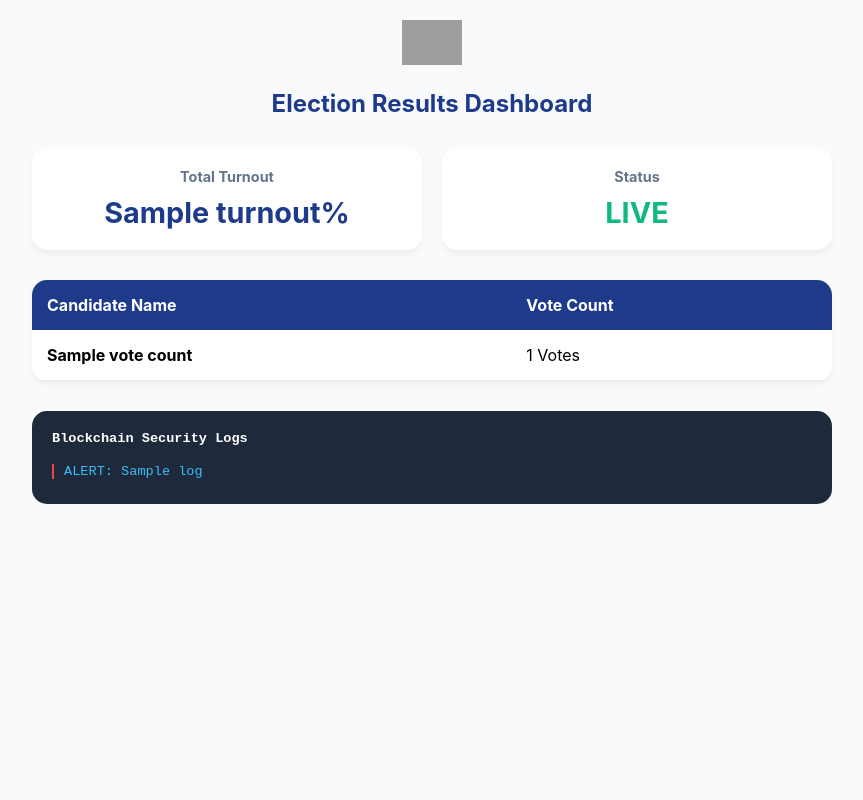
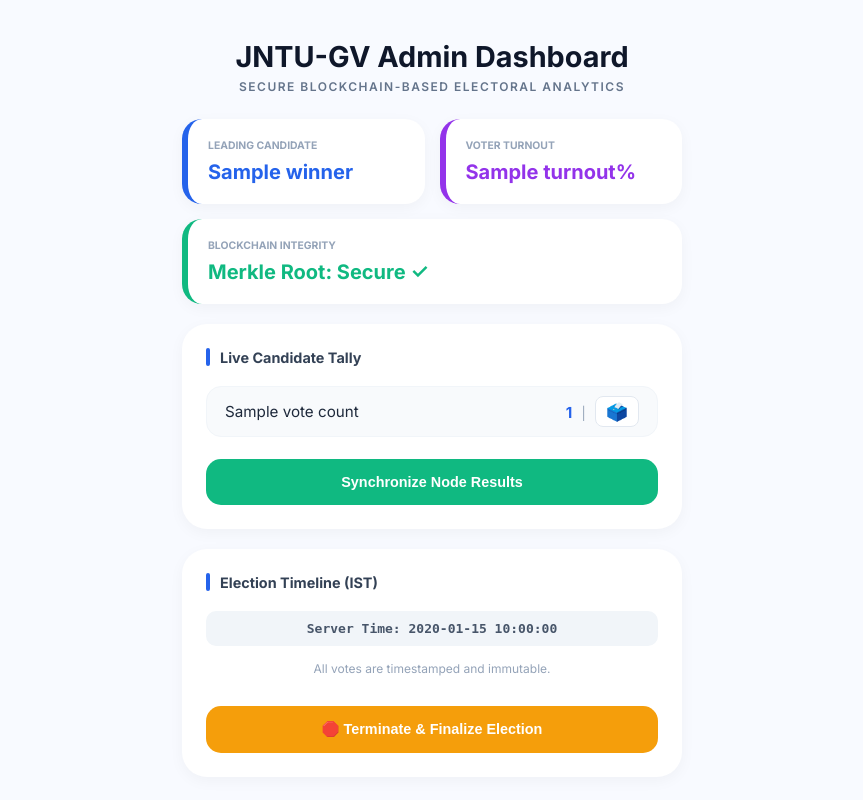
Before and after one commit to prudhvi16131/jntugv-voting-system, a Flask app: template templates/results.html in a window 1280 px wide. Shown: the whole page, without its empty margins (208-1071 px from the left). Run offline with Flask 3, Linux system fonts and the light colour scheme; the template is opened without the code that fills it: most values are stand-ins (such as "Sample title", 1, 10 or a date in 2020); grey boxes are pictures that could not be loaded.

Commit message:
Applied premium card UI to results page

```diff
--- a/templates/results.html
+++ b/templates/results.html
@@ -3,148 +3,219 @@
 <head>
     <meta charset="UTF-8">
     <meta name="viewport" content="width=device-width, initial-scale=1.0">
-    <title>Admin Dashboard | JNTU-GV Election</title>
+    <title>JNTU-GV | Admin Dashboard</title>
+    <link href="https://fonts.googleapis.com/css2?family=Inter:wght@400;600;700&display=swap" rel="stylesheet">
     <style>
         :root {
-            --jntu-blue: #1e3a8a;
+            --primary: #2563eb;
+            --secondary: #9333ea;
             --success: #10b981;
-            --danger: #ef4444;
-            --bg: #f8fafc;
+            --warning: #f59e0b;
+            --text-main: #1e293b;
+            --text-sub: #64748b;
+            --bg-light: #f8faff;
         }
 
         body {
             font-family: 'Inter', sans-serif;
-            background-color: var(--bg);
+            background-color: var(--bg-light);
             margin: 0;
             padding: 20px;
+            color: var(--text-main);
         }
 
-        .dashboard {
-            max-width: 800px;
+        .dashboard-container {
+            max-width: 500px;
             margin: 0 auto;
-        }
-
-        .header {
-            text-align: center;
-            margin-bottom: 30px;
-        }
-
-        .stats-grid {
-            display: grid;
-            grid-template-columns: repeat(auto-fit, minmax(200px, 1fr));
-            gap: 20px;
-            margin-bottom: 30px;
-        }
-
-        .stat-card {
-            background: white;
-            padding: 20px;
-            border-radius: 15px;
-            box-shadow: 0 4px 6px rgba(0,0,0,0.05);
             text-align: center;
         }
 
-        .stat-card h3 {
-            margin: 0;
-            color: #64748b;
-            font-size: 0.9rem;
+        h1 {
+            font-weight: 700;
+            font-size: 1.8rem;
+            margin-bottom: 5px;
+            color: #0f172a;
         }
 
-        .stat-card .value {
-            font-size: 1.8rem;
+        .subtitle {
+            font-size: 0.75rem;
+            color: var(--text-sub);
+            margin-bottom: 25px;
+            text-transform: uppercase;
+            letter-spacing: 1.5px;
+            font-weight: 600;
+        }
+
+        /* Stats Card Grid */
+        .stats-grid {
+            display: grid;
+            grid-template-columns: 1fr 1fr;
+            gap: 15px;
+            margin-bottom: 15px;
+        }
+
+        .stat-box {
+            background: white;
+            padding: 20px;
+            border-radius: 20px;
+            text-align: left;
+            box-shadow: 0 4px 15px rgba(0,0,0,0.04);
+            border-left: 6px solid var(--primary);
+            transition: transform 0.2s;
+        }
+
+        .stat-box:hover { transform: translateY(-3px); }
+        .stat-box.voter { border-left-color: var(--secondary); }
+        .stat-box.integrity {
+            border-left-color: var(--success);
+            grid-column: span 2;
+        }
+
+        .stat-label {
+            font-size: 0.65rem;
             font-weight: 700;
-            color: var(--jntu-blue);
+            color: #94a3b8;
+            text-transform: uppercase;
+        }
+
+        .stat-value {
+            font-size: 1.25rem;
+            margin-top: 8px;
+            font-weight: 700;
+        }
+
+        .blue-text { color: var(--primary); }
+        .purple-text { color: var(--secondary); }
+        .green-text { color: var(--success); }
+
+        /* Candidate Section */
+        .section-card {
+            background: white;
+            border-radius: 25px;
+            padding: 24px;
+            margin-top: 20px;
+            box-shadow: 0 4px 15px rgba(0,0,0,0.04);
+        }
+
+        .section-title {
+            font-size: 0.9rem;
+            font-weight: 700;
+            text-align: left;
+            margin-bottom: 20px;
+            color: #334155;
+            display: flex;
+            align-items: center;
+        }
+
+        .section-title::before {
+            content: "";
+            width: 4px;
+            height: 18px;
+            background: var(--primary);
+            margin-right: 10px;
+            border-radius: 10px;
+        }
+
+        .vote-row {
+            display: flex;
+            justify-content: space-between;
+            align-items: center;
+            background: #f8fafc;
+            border: 1px solid #f1f5f9;
+            padding: 14px 18px;
+            border-radius: 15px;
+            margin-bottom: 12px;
+            font-size: 0.95rem;
+        }
+
+        .vote-row strong { color: var(--primary); }
+
+        .symbol-badge {
+            background: #fff;
+            border: 1px solid #e2e8f0;
+            padding: 4px 10px;
+            border-radius: 8px;
+            font-size: 1.1rem;
+        }
+
+        .btn {
+            width: 100%;
+            padding: 15px;
+            border: none;
+            border-radius: 15px;
+            font-weight: 700;
+            cursor: pointer;
+            font-size: 0.9rem;
+            transition: all 0.2s;
             margin-top: 10px;
         }
 
-        .results-table {
-            width: 100%;
-            background: white;
-            border-collapse: collapse;
-            border-radius: 15px;
-            overflow: hidden;
-            box-shadow: 0 4px 6px rgba(0,0,0,0.05);
-            margin-bottom: 30px;
-        }
+        .btn-sync { background: var(--success); color: white; }
+        .btn-sync:hover { background: #059669; }
 
-        .results-table th {
-            background-color: var(--jntu-blue);
-            color: white;
-            padding: 15px;
-            text-align: left;
-        }
+        .btn-stop { background: var(--warning); color: white; margin-top: 15px; }
+        .btn-stop:hover { background: #d97706; }
 
-        .results-table td {
-            padding: 15px;
-            border-bottom: 1px solid #e2e8f0;
-        }
-
-        .security-log {
-            background: #1e293b;
-            color: #38bdf8;
-            padding: 20px;
-            border-radius: 15px;
-            font-family: 'Courier New', monospace;
-            font-size: 0.85rem;
-        }
-
-        .security-log h4 {
-            color: white;
-            margin-top: 0;
-        }
-
-        .log-entry {
-            margin-bottom: 5px;
-            border-left: 2px solid var(--danger);
-            padding-left: 10px;
+        .time-display {
+            background: #f1f5f9;
+            padding: 10px;
+            border-radius: 10px;
+            font-family: monospace;
+            font-weight: 600;
+            color: #475569;
+            margin-bottom: 10px;
         }
     </style>
 </head>
 <body>
 
-<div class="dashboard">
-    <div class="header">
-        <img src="https://upload.wikimedia.org/wikipedia/en/thumb/1/1d/JNTU_Gurajada_Vizianagaram_logo.png/220px-JNTU_Gurajada_Vizianagaram_logo.png" width="60" alt="Logo">
-        <h2 style="color: var(--jntu-blue);">Election Results Dashboard</h2>
-    </div>
+<div class="dashboard-container">
+    <h1>JNTU-GV Admin Dashboard</h1>
+    <div class="subtitle">Secure Blockchain-Based Electoral Analytics</div>
 
     <div class="stats-grid">
-        <div class="stat-card">
-            <h3>Total Turnout</h3>
-            <div class="value">{{ turnout }}%</div>
+        <div class="stat-box">
+            <div class="stat-label">Leading Candidate</div>
+            <div class="stat-value blue-text">
+                {{ winner if winner else "TBD" }}
+            </div>
         </div>
-        <div class="stat-card">
-            <h3>Status</h3>
-            <div class="value" style="color: var(--success);">LIVE</div>
+        <div class="stat-box voter">
+            <div class="stat-label">Voter Turnout</div>
+            <div class="stat-value purple-text">{{ turnout }}%</div>
+        </div>
+        <div class="stat-box integrity">
+            <div class="stat-label">Blockchain Integrity</div>
+            <div class="stat-value green-text">Merkle Root: Secure ✓</div>
         </div>
     </div>
 
-    <table class="results-table">
-        <thead>
-            <tr>
-                <th>Candidate Name</th>
-                <th>Vote Count</th>
-            </tr>
-        </thead>
-        <tbody>
-            {% for name, count in vote_counts.items() %}
-            <tr>
-                <td><strong>{{ name }}</strong></td>
-                <td>{{ count }} Votes</td>
-            </tr>
-            {% endfor %}
-        </tbody>
-    </table>
+    <div class="section-card">
+        <div class="section-title">Live Candidate Tally</div>
+        {% for name, count in vote_counts.items() %}
+        <div class="vote-row">
+            <span>{{ name }}</span>
+            <div>
+                <strong>{{ count }}</strong>
+                <span style="color: #94a3b8; font-size: 0.8rem; margin: 0 5px;">|</span>
+                <span class="symbol-badge">🗳️</span>
+            </div>
+        </div>
+        {% endfor %}
+        <button class="btn btn-sync">Synchronize Node Results</button>
+    </div>
 
-    <div class="security-log">
-        <h4>Blockchain Security Logs</h4>
-        {% if violations %}
-            {% for log in violations %}
-            <div class="log-entry">ALERT: {{ log }}</div>
-            {% endfor %}
-        {% else %}
-            <div style="color: #94a3b8;">No security violations detected. System secure.</div>
-        {% endif %}
+    <div class="section-card">
+        <div class="section-title">Election Timeline (IST)</div>
+        <div class="time-display">
+            Server Time: {{ current_time }}
+        </div>
+        <p style="font-size: 0.75rem; color: #94a3b8; margin: 15px 0;">
+            All votes are timestamped and immutable.
+        </p>
+        <button class="btn btn-stop" onclick="alert('Election Terminated. Generating final reports...')">
+            🛑 Terminate & Finalize Election
+        </button>
     </div>
 </div>
 
```
